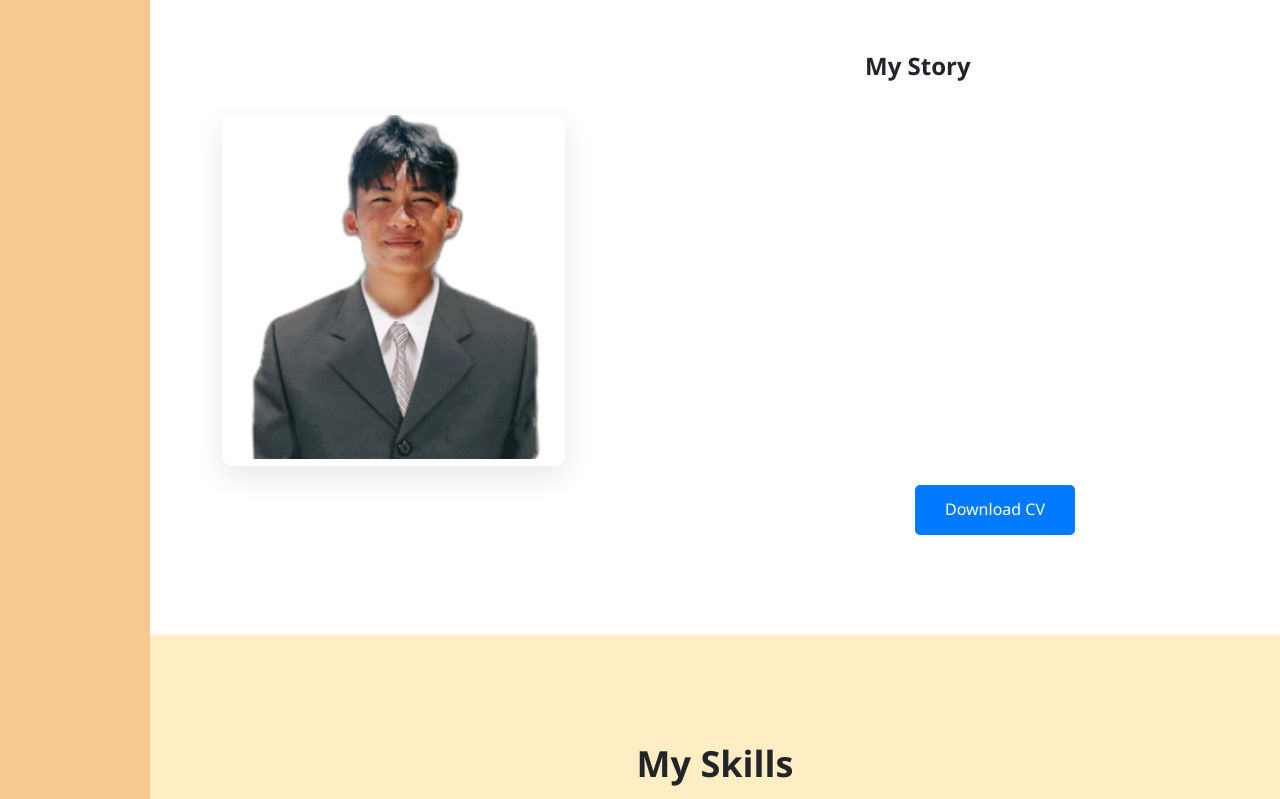
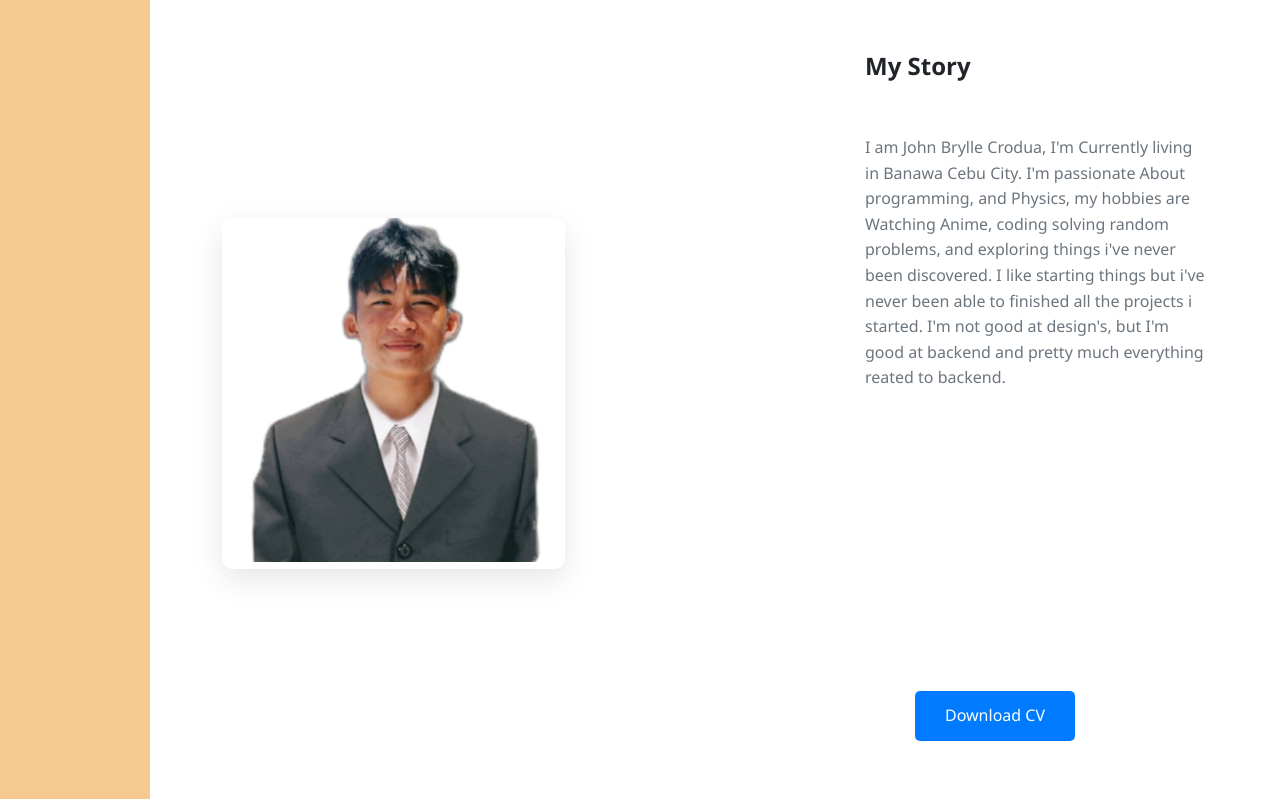
Before and after one commit to brylle60/Portfolio, a plain HTML site: page About me/index.html in a window 1280 px wide. Shown: the part 961-1760 px from the top of the page. Drawn offline with Linux system fonts and the light colour scheme.

Commit message:
initial Commit

```diff
--- a/About me/index.html
+++ b/About me/index.html
@@ -53,7 +53,12 @@
                 </div>
                 <div class="about-text">
                     <h3>My Story</h3>
-                    <p></p>
+                    <p>I am John Brylle Crodua, I'm Currently living in Banawa Cebu City.
+                        I'm passionate About programming, and Physics, my hobbies are Watching Anime, coding
+                        solving random problems, and exploring things i've never been discovered.
+                        I like starting things but i've never been able to finished all the projects i started.
+                        I'm not good at design's, but I'm good at backend and pretty much everything reated to backend.
+                    </p>
                     <p></p>
                     <a href="#" class="btn">Download CV</a>
                 </div>
@@ -81,10 +86,10 @@
         </div>
     </section>
 
-    <!-- Projects Section -->
+    <!-- certifacte Section -->
     <section class="Certificate" id="Certificate">
         <div class="container">
-            <h2 class="section-title">My Projects</h2>
+            <h2 class="section-title">certifacte</h2>
             <div class="Certificate-container">
                 <div class="Certificate-card">
                     <div class="Certificate-img">
--- a/About me/style.css
+++ b/About me/style.css
@@ -203,12 +203,12 @@ body:has(header:hover) .contact {
 
 .about-text h3 {
   font-size: 24px;
-  margin-bottom: 400px;
+  margin-bottom: 50px;
   color: #212529;
 }
 
 .about-text p {
-  margin-bottom: 20px;
+  margin-bottom: 300px;
   color: #6c757d;
 }
 
```
